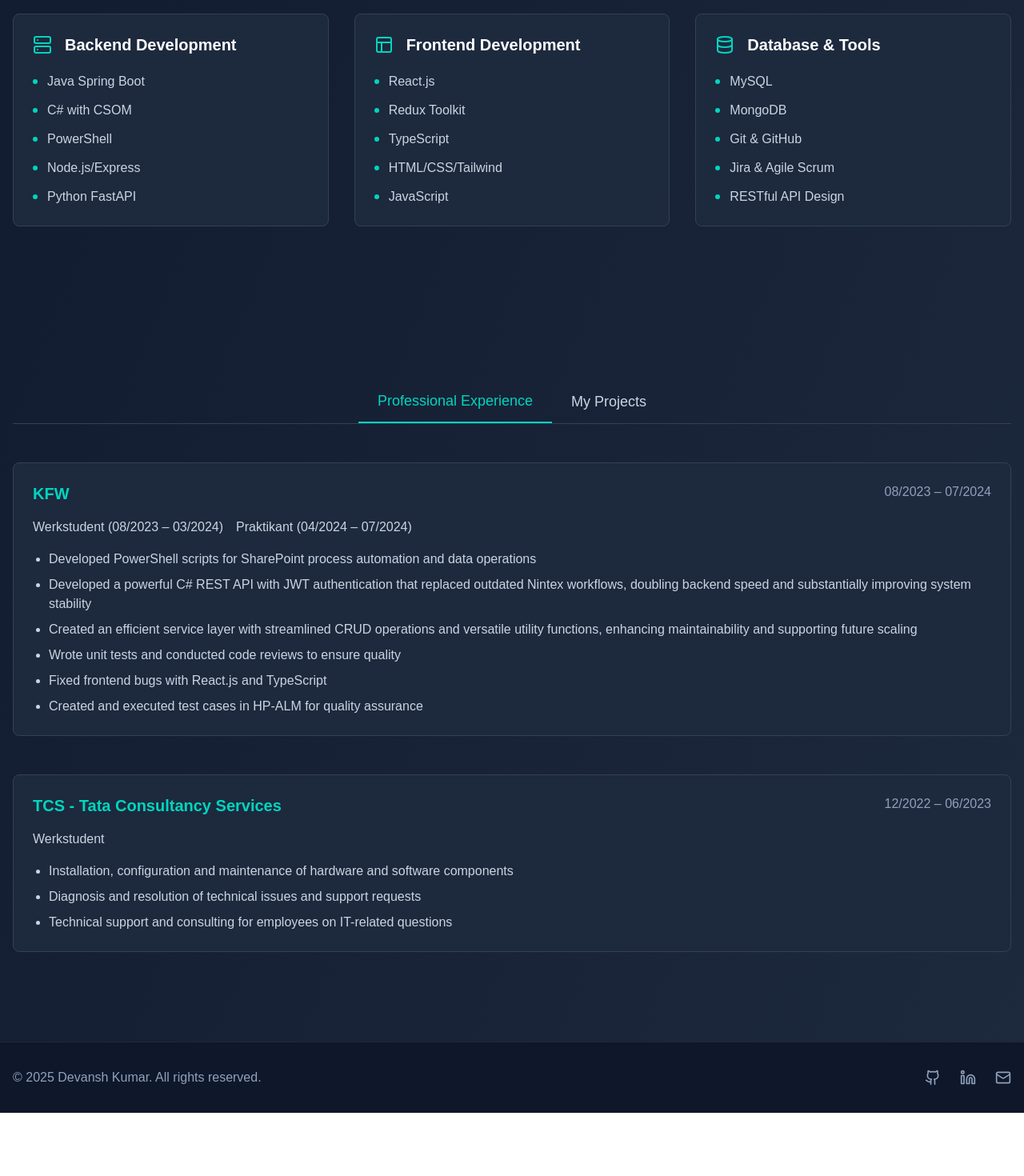
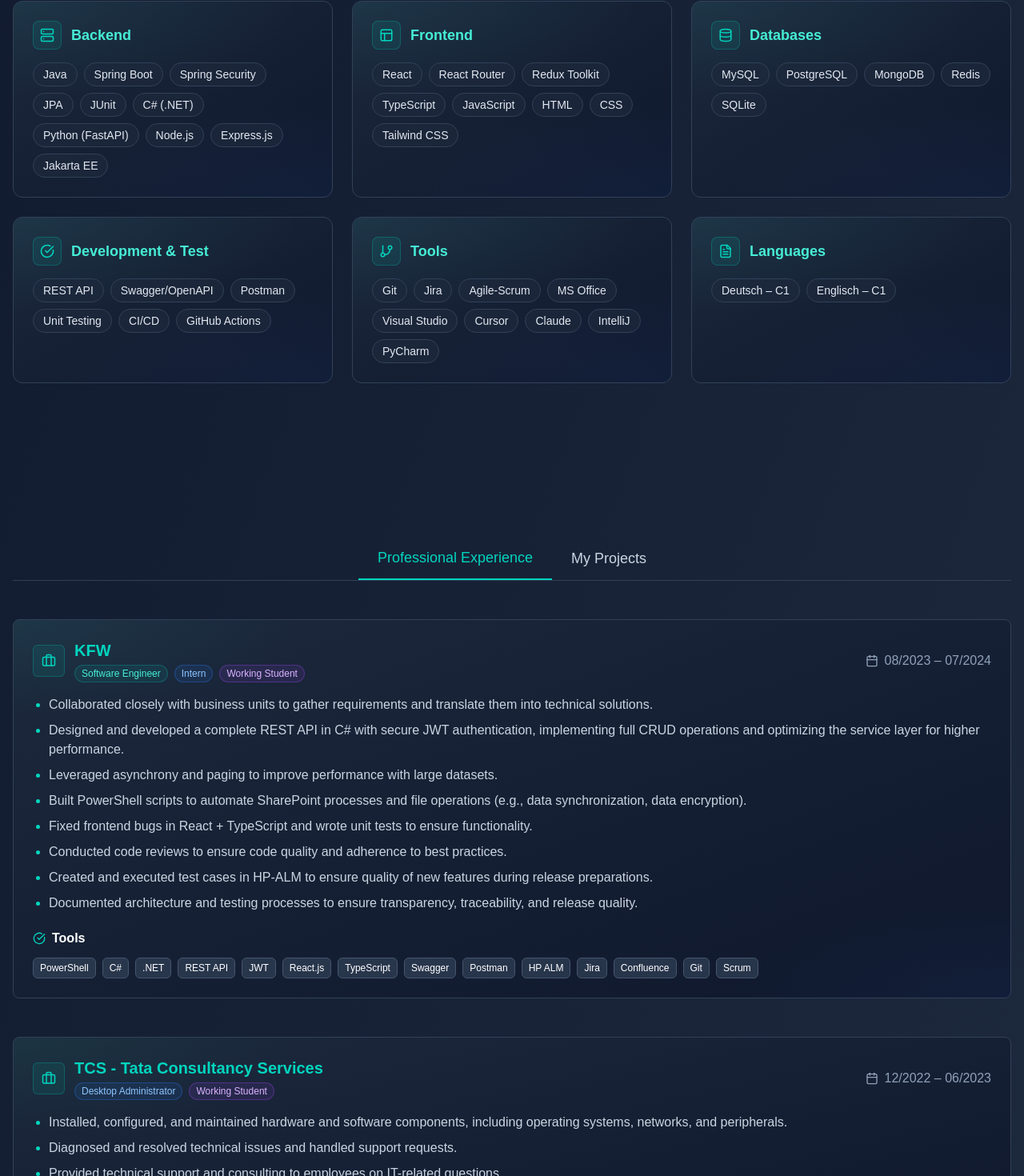
Before and after one commit to techikansh/Portfolio, a Next.js app: page / in a window 1280 px wide. Shown: the part 1850-3320 px from the top of the page at 80% size. Before the commit the page ends 3241 px from the top, so only its background shows below. Built offline with nearby package versions, Linux system fonts and the light colour scheme.

Commit message:
Update design and work ex.

```diff
--- a/app/components/Portfolio.tsx
+++ b/app/components/Portfolio.tsx
@@ -1,11 +1,79 @@
 "use client";
 import React, { useState } from 'react';
-import { Database, Layout, Server, Mail, FileText, ExternalLink, GitBranch, Linkedin, Github } from 'lucide-react';
+import { Database, Layout, Server, Mail, FileText, ExternalLink, GitBranch, Linkedin, Github, Briefcase, Calendar, CheckCircle } from 'lucide-react';
 import Image from 'next/image';
 
 const Portfolio = () => {
   const [activeTab, setActiveTab] = useState('home');
   const [activeSection, setActiveSection] = useState('experience');
+
+  // Skills data for Technical Expertise section
+  const skillGroups = {
+    backend: [
+      'Java',
+      'Spring Boot',
+      'Spring Security',
+      'JPA',
+      'JUnit',
+      'C# (.NET)',
+      'Python (FastAPI)',
+      'Node.js',
+      'Express.js',
+      'Jakarta EE',
+    ],
+    frontend: [
+      'React',
+      'React Router',
+      'Redux Toolkit',
+      'TypeScript',
+      'JavaScript',
+      'HTML',
+      'CSS',
+      'Tailwind CSS',
+    ],
+    databases: ['MySQL', 'PostgreSQL', 'MongoDB', 'Redis', 'SQLite'],
+    devtest: ['REST API', 'Swagger/OpenAPI', 'Postman', 'Unit Testing', 'CI/CD', 'GitHub Actions'],
+    tools: [
+      'Git',
+      'Jira',
+      'Agile-Scrum',
+      'MS Office',
+      'Visual Studio',
+      'Cursor',
+      'Claude',
+      'IntelliJ',
+      'PyCharm',
+    ],
+    languages: ['Deutsch – C1', 'Englisch – C1'],
+  } as const;
+
+  const SkillCard: React.FC<{ title: string; icon: React.ReactNode; items: readonly string[] }> = ({ title, icon, items }) => (
+    <div className="relative overflow-hidden rounded-xl border border-slate-700 bg-gradient-to-br from-slate-800 to-slate-900">
+      <div
+        className="absolute inset-0 pointer-events-none"
+        style={{
+          background:
+            'radial-gradient(600px 200px at 0% 0%, rgba(45, 212, 191, 0.08), transparent 60%), radial-gradient(600px 200px at 100% 100%, rgba(59, 130, 246, 0.07), transparent 60%)',
+        }}
+      />
+      <div className="relative p-6">
+        <div className="flex items-center gap-3 mb-4">
+          <div className="w-9 h-9 rounded-lg bg-teal-500/10 border border-teal-500/30 flex items-center justify-center">{icon}</div>
+          <h3 className="text-lg font-semibold text-teal-300">{title}</h3>
+        </div>
+        <div className="flex flex-wrap gap-2">
+          {items.map((label) => (
+            <span
+              key={label}
+              className="px-3 py-1 rounded-full text-sm bg-slate-800/70 border border-slate-700 text-slate-200 hover:border-teal-500/40 hover:text-teal-200 transition"
+            >
+              {label}
+            </span>
+          ))}
+        </div>
+      </div>
+    </div>
+  );
 
   return (
     <div className="min-h-screen bg-gradient-to-br from-slate-900 to-slate-800 text-white flex flex-col">
@@ -214,94 +282,17 @@ const Portfolio = () => {
 
             {/* Skills Section */}
             <section className="py-12">
-              <h2 className="text-3xl font-bold mb-12">Technical Expertise</h2>
-              <div className="grid grid-cols-1 md:grid-cols-3 gap-8">
-                <div className="bg-slate-800 p-6 rounded-lg border border-slate-700 hover:border-teal-500 transition">
-                  <div className="flex items-center gap-4 mb-5">
-                    <Server className="text-teal-400" size={24} />
-                    <h3 className="text-xl font-bold">Backend Development</h3>
+              <div className="mb-8 flex items-end justify-between">
+                <h2 className="text-3xl font-bold">Technical Expertise</h2>
+                <div className="text-sm text-slate-400">A snapshot of my daily toolbox</div>
               </div>
-                  <ul className="space-y-3 text-slate-300">
-                    <li className="flex items-center gap-3">
-                      <div className="w-1.5 h-1.5 rounded-full bg-teal-400"></div>
-                      Java Spring Boot
-                    </li>
-                    <li className="flex items-center gap-3">
-                      <div className="w-1.5 h-1.5 rounded-full bg-teal-400"></div>
-                      C# with CSOM
-                    </li>
-                    <li className="flex items-center gap-3">
-                      <div className="w-1.5 h-1.5 rounded-full bg-teal-400"></div>
-                      PowerShell
-                    </li>
-                    <li className="flex items-center gap-3">
-                      <div className="w-1.5 h-1.5 rounded-full bg-teal-400"></div>
-                      Node.js/Express
-                    </li>
-                    <li className="flex items-center gap-3">
-                      <div className="w-1.5 h-1.5 rounded-full bg-teal-400"></div>
-                      Python FastAPI
-                    </li>
-                  </ul>
-                </div>
-
-                <div className="bg-slate-800 p-6 rounded-lg border border-slate-700 hover:border-teal-500 transition">
-                  <div className="flex items-center gap-4 mb-5">
-                    <Layout className="text-teal-400" size={24} />
-                    <h3 className="text-xl font-bold">Frontend Development</h3>
-                  </div>
-                  <ul className="space-y-3 text-slate-300">
-                    <li className="flex items-center gap-3">
-                      <div className="w-1.5 h-1.5 rounded-full bg-teal-400"></div>
-                      React.js
-                    </li>
-                    <li className="flex items-center gap-3">
-                      <div className="w-1.5 h-1.5 rounded-full bg-teal-400"></div>
-                      Redux Toolkit
-                    </li>
-                    <li className="flex items-center gap-3">
-                      <div className="w-1.5 h-1.5 rounded-full bg-teal-400"></div>
-                      TypeScript
-                    </li>
-                    <li className="flex items-center gap-3">
-                      <div className="w-1.5 h-1.5 rounded-full bg-teal-400"></div>
-                      HTML/CSS/Tailwind
-                    </li>
-                    <li className="flex items-center gap-3">
-                      <div className="w-1.5 h-1.5 rounded-full bg-teal-400"></div>
-                      JavaScript
-                    </li>
-                  </ul>
-                </div>
-
-                <div className="bg-slate-800 p-6 rounded-lg border border-slate-700 hover:border-teal-500 transition">
-                  <div className="flex items-center gap-4 mb-5">
-                    <Database className="text-teal-400" size={24} />
-                    <h3 className="text-xl font-bold">Database & Tools</h3>
-                  </div>
-                  <ul className="space-y-3 text-slate-300">
-                    <li className="flex items-center gap-3">
-                      <div className="w-1.5 h-1.5 rounded-full bg-teal-400"></div>
-                      MySQL
-                    </li>
-                    <li className="flex items-center gap-3">
-                      <div className="w-1.5 h-1.5 rounded-full bg-teal-400"></div>
-                      MongoDB
-                    </li>
-                    <li className="flex items-center gap-3">
-                      <div className="w-1.5 h-1.5 rounded-full bg-teal-400"></div>
-                      Git & GitHub
-                    </li>
-                    <li className="flex items-center gap-3">
-                      <div className="w-1.5 h-1.5 rounded-full bg-teal-400"></div>
-                      Jira & Agile Scrum
-                    </li>
-                    <li className="flex items-center gap-3">
-                      <div className="w-1.5 h-1.5 rounded-full bg-teal-400"></div>
-                      RESTful API Design
-                    </li>
-                  </ul>
-                </div>
+              <div className="grid grid-cols-1 md:grid-cols-2 xl:grid-cols-3 gap-6">
+                <SkillCard title="Backend" icon={<Server className="text-teal-400" size={18} />} items={skillGroups.backend} />
+                <SkillCard title="Frontend" icon={<Layout className="text-teal-400" size={18} />} items={skillGroups.frontend} />
+                <SkillCard title="Databases" icon={<Database className="text-teal-400" size={18} />} items={skillGroups.databases} />
+                <SkillCard title="Development & Test" icon={<CheckCircle className="text-teal-400" size={18} />} items={skillGroups.devtest} />
+                <SkillCard title="Tools" icon={<GitBranch className="text-teal-400" size={18} />} items={skillGroups.tools} />
+                <SkillCard title="Languages" icon={<FileText className="text-teal-400" size={18} />} items={skillGroups.languages} />
               </div>
             </section>
 
@@ -325,45 +316,106 @@ const Portfolio = () => {
               {activeSection === 'experience' && (
                 <div className="space-y-12">
                   {/* KFW */}
-                  <div className="bg-slate-800 p-6 rounded-lg border border-slate-700">
-                    <div className="flex flex-col md:flex-row justify-between mb-4">
+                  <div className="relative overflow-hidden rounded-lg border border-slate-700 bg-gradient-to-br from-slate-800 to-slate-900">
+                    <div className="absolute inset-0 pointer-events-none" style={{ background: 'radial-gradient(600px 200px at 0% 0%, rgba(45, 212, 191, 0.08), transparent 60%), radial-gradient(600px 200px at 100% 100%, rgba(59, 130, 246, 0.07), transparent 60%)' }}></div>
+                    <div className="relative p-6">
+                      <div className="flex flex-col md:flex-row md:items-center md:justify-between gap-2 mb-4">
+                        <div className="flex items-center gap-3">
+                          <div className="w-10 h-10 rounded-md bg-teal-500/10 border border-teal-500/30 flex items-center justify-center">
+                            <Briefcase className="text-teal-400" size={18} />
+                          </div>
+                          <div>
                             <h3 className="text-xl font-bold text-teal-400">KFW</h3>
-                      <div className="text-slate-400">08/2023 – 07/2024</div>
+                            <div className="flex flex-wrap items-center gap-2 mt-1">
+                              <span className="px-2 py-0.5 text-xs rounded-full bg-teal-500/10 border border-teal-500/30 text-teal-300">Software Engineer</span>
+                              <span className="px-2 py-0.5 text-xs rounded-full bg-blue-500/10 border border-blue-500/30 text-blue-300">Intern</span>
+                              <span className="px-2 py-0.5 text-xs rounded-full bg-purple-500/10 border border-purple-500/30 text-purple-300">Working Student</span>
                             </div>
-                    <div className="flex flex-col md:flex-row gap-4 mb-4">
-                      <div className="text-slate-300 font-medium">Werkstudent (08/2023 – 03/2024)</div>
-                      <div className="text-slate-300 font-medium">Praktikant (04/2024 – 07/2024)</div>
                           </div>
-                    <ul className="space-y-2 text-slate-300 pl-5 list-disc">
-                      <li>Developed PowerShell scripts for SharePoint process automation and data operations</li>
-                      <li>Developed a powerful C# REST API with JWT authentication that replaced outdated Nintex workflows, doubling backend speed and substantially improving system stability</li>
-                      <li>Created an efficient service layer with streamlined CRUD operations and versatile utility functions, enhancing maintainability and supporting future scaling</li>
-                      <li>Wrote unit tests and conducted code reviews to ensure quality</li>
-                      <li>Fixed frontend bugs with React.js and TypeScript</li>
-                      <li>Created and executed test cases in HP-ALM for quality assurance</li>
+                        </div>
+                        <div className="flex items-center gap-2 text-slate-400">
+                          <Calendar size={16} />
+                          <span>08/2023 – 07/2024</span>
+                        </div>
+                      </div>
+                      <ul className="space-y-2 text-slate-300 pl-5 list-disc marker:text-teal-400">
+                        <li>Collaborated closely with business units to gather requirements and translate them into technical solutions.</li>
+                        <li>Designed and developed a complete REST API in C# with secure JWT authentication, implementing full CRUD operations and optimizing the service layer for higher performance.</li>
+                        <li>Leveraged asynchrony and paging to improve performance with large datasets.</li>
+                        <li>Built PowerShell scripts to automate SharePoint processes and file operations (e.g., data synchronization, data encryption).</li>
+                        <li>Fixed frontend bugs in React + TypeScript and wrote unit tests to ensure functionality.</li>
+                        <li>Conducted code reviews to ensure code quality and adherence to best practices.</li>
+                        <li>Created and executed test cases in HP-ALM to ensure quality of new features during release preparations.</li>
+                        <li>Documented architecture and testing processes to ensure transparency, traceability, and release quality.</li>
                       </ul>
+                      <div className="space-y-3 mt-5">
+                        <h4 className="font-semibold flex items-center gap-2"><CheckCircle size={16} className="text-teal-400" /> Tools</h4>
+                        <div className="flex flex-wrap gap-2">
+                          <span className="px-2 py-1 bg-slate-700/70 border border-slate-600 rounded-md text-xs">PowerShell</span>
+                          <span className="px-2 py-1 bg-slate-700/70 border border-slate-600 rounded-md text-xs">C#</span>
+                          <span className="px-2 py-1 bg-slate-700/70 border border-slate-600 rounded-md text-xs">.NET</span>
+                          <span className="px-2 py-1 bg-slate-700/70 border border-slate-600 rounded-md text-xs">REST API</span>
+                          <span className="px-2 py-1 bg-slate-700/70 border border-slate-600 rounded-md text-xs">JWT</span>
+                          <span className="px-2 py-1 bg-slate-700/70 border border-slate-600 rounded-md text-xs">React.js</span>
+                          <span className="px-2 py-1 bg-slate-700/70 border border-slate-600 rounded-md text-xs">TypeScript</span>
+                          <span className="px-2 py-1 bg-slate-700/70 border border-slate-600 rounded-md text-xs">Swagger</span>
+                          <span className="px-2 py-1 bg-slate-700/70 border border-slate-600 rounded-md text-xs">Postman</span>
+                          <span className="px-2 py-1 bg-slate-700/70 border border-slate-600 rounded-md text-xs">HP ALM</span>
+                          <span className="px-2 py-1 bg-slate-700/70 border border-slate-600 rounded-md text-xs">Jira</span>
+                          <span className="px-2 py-1 bg-slate-700/70 border border-slate-600 rounded-md text-xs">Confluence</span>
+                          <span className="px-2 py-1 bg-slate-700/70 border border-slate-600 rounded-md text-xs">Git</span>
+                          <span className="px-2 py-1 bg-slate-700/70 border border-slate-600 rounded-md text-xs">Scrum</span>
+                        </div>
+                      </div>
+                    </div>
                   </div>
 
                   {/* TCS */}
-                  <div className="bg-slate-800 p-6 rounded-lg border border-slate-700">
-                    <div className="flex flex-col md:flex-row justify-between mb-4">
+                  <div className="relative overflow-hidden rounded-lg border border-slate-700 bg-gradient-to-br from-slate-800 to-slate-900">
+                    <div className="absolute inset-0 pointer-events-none" style={{ background: 'radial-gradient(600px 200px at 0% 0%, rgba(16, 185, 129, 0.08), transparent 60%), radial-gradient(600px 200px at 100% 100%, rgba(168, 85, 247, 0.07), transparent 60%)' }}></div>
+                    <div className="relative p-6">
+                      <div className="flex flex-col md:flex-row md:items-center md:justify-between gap-2 mb-4">
+                        <div className="flex items-center gap-3">
+                          <div className="w-10 h-10 rounded-md bg-teal-500/10 border border-teal-500/30 flex items-center justify-center">
+                            <Briefcase className="text-teal-400" size={18} />
+                          </div>
+                          <div>
                             <h3 className="text-xl font-bold text-teal-400">TCS - Tata Consultancy Services</h3>
-                      <div className="text-slate-400">12/2022 – 06/2023</div>
+                            <div className="flex flex-wrap items-center gap-2 mt-1">
+                              <span className="px-2 py-0.5 text-xs rounded-full bg-blue-500/10 border border-blue-500/30 text-blue-300">Desktop Administrator</span>
+                              <span className="px-2 py-0.5 text-xs rounded-full bg-purple-500/10 border border-purple-500/30 text-purple-300">Working Student</span>
                             </div>
-                    <div className="mb-4">
-                      <div className="text-slate-300 font-medium">Werkstudent</div>
                           </div>
-                    <ul className="space-y-2 text-slate-300 pl-5 list-disc">
-                      <li>Installation, configuration and maintenance of hardware and software components</li>
-                      <li>Diagnosis and resolution of technical issues and support requests</li>
-                      <li>Technical support and consulting for employees on IT-related questions</li>
+                        </div>
+                        <div className="flex items-center gap-2 text-slate-400">
+                          <Calendar size={16} />
+                          <span>12/2022 – 06/2023</span>
+                        </div>
+                      </div>
+                      <ul className="space-y-2 text-slate-300 pl-5 list-disc marker:text-teal-400">
+                        <li>Installed, configured, and maintained hardware and software components, including operating systems, networks, and peripherals.</li>
+                        <li>Diagnosed and resolved technical issues and handled support requests.</li>
+                        <li>Provided technical support and consulting to employees on IT-related questions.</li>
                       </ul>
+                      <div className="space-y-3 mt-5">
+                        <h4 className="font-semibold flex items-center gap-2"><CheckCircle size={16} className="text-teal-400" /> Tools</h4>
+                        <div className="flex flex-wrap gap-2">
+                          <span className="px-2 py-1 bg-slate-700/70 border border-slate-600 rounded-md text-xs">Python</span>
+                          <span className="px-2 py-1 bg-slate-700/70 border border-slate-600 rounded-md text-xs">PowerShell</span>
+                          <span className="px-2 py-1 bg-slate-700/70 border border-slate-600 rounded-md text-xs">Windows</span>
+                          <span className="px-2 py-1 bg-slate-700/70 border border-slate-600 rounded-md text-xs">Linux</span>
+                          <span className="px-2 py-1 bg-slate-700/70 border border-slate-600 rounded-md text-xs">Hardware/Software Installation</span>
+                          <span className="px-2 py-1 bg-slate-700/70 border border-slate-600 rounded-md text-xs">Troubleshooting</span>
+                        </div>
+                      </div>
+                    </div>
                   </div>
                 </div>
               )}
 
               {/* Projects Content */}
               {activeSection === 'projects' && (
+                <div className="space-y-8">
                   <div className="grid grid-cols-1 md:grid-cols-2 gap-8">
                   {/* Project 1 */}
                   <div className="bg-slate-800 rounded-lg overflow-hidden border border-slate-700 hover:border-teal-500 transition">
@@ -526,6 +578,18 @@ const Portfolio = () => {
                     </div>
                   </div>
                   </div>
+                  <div className="flex justify-center">
+                    <a
+                      href="https://github.com/techikansh?tab=repositories"
+                      target="_blank"
+                      rel="noopener noreferrer"
+                      className="group inline-flex items-center gap-2 px-6 py-3 rounded-lg bg-gradient-to-r from-teal-500 to-blue-500 text-white font-medium shadow-lg hover:shadow-teal-500/30 transition"
+                    >
+                      <span>View more projects</span>
+                      <ExternalLink size={18} className="transition-transform group-hover:translate-x-0.5" />
+                    </a>
+                  </div>
+                </div>
               )}
             </section>
           </div>
```
Lines whose indentation alone changed are shown as unchanged.
